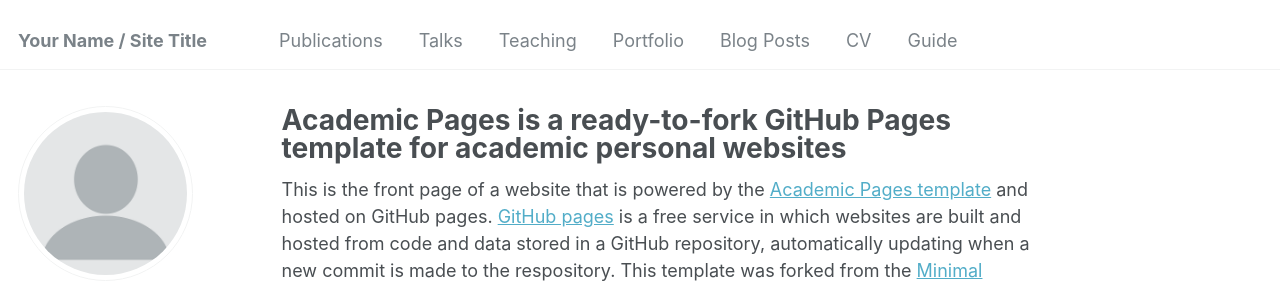
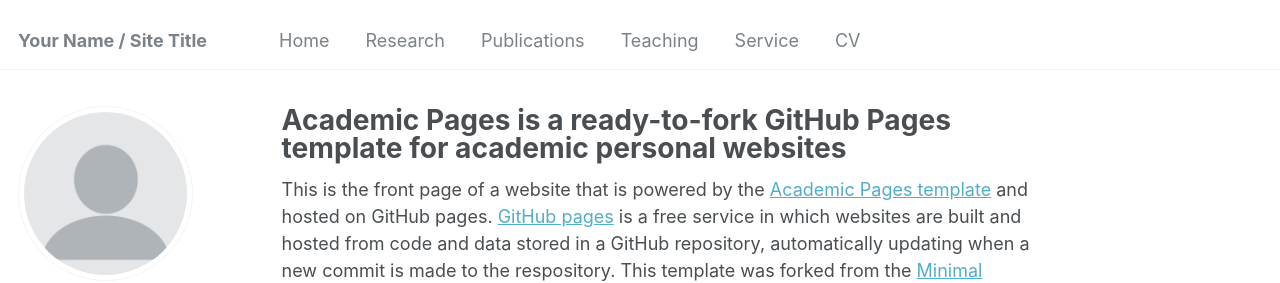
Before and after one commit to menglu-lml/menglu-lml.github.io, a Jekyll site: the page built from _pages/about.md, in a window 1280 px wide. Shown: the top 283 px of the page. Built offline with Jekyll 4.4.1, drawn with Linux system fonts in a browser that asks for light colours; some web fonts are replaced.

Commit message:
Update navigation.yml

```diff
--- a/_data/navigation.yml
+++ b/_data/navigation.yml
@@ -5,23 +5,20 @@
 # prevent it from being included in the site.
 
 main:
+  - title: "Home"
+    url: /publications/
+
+  - title: "Research"
+    url: /publications/
+
   - title: "Publications"
     url: /publications/
-
-  - title: "Talks"
-    url: /talks/
 
   - title: "Teaching"
     url: /teaching/
 
-  - title: "Portfolio"
-    url: /portfolio/
-
-  - title: "Blog Posts"
-    url: /year-archive/
+  - title: "Service"
+    url: /teaching/
 
   - title: "CV"
     url: /cv/
-
-  - title: "Guide"
-    url: /markdown/
```
